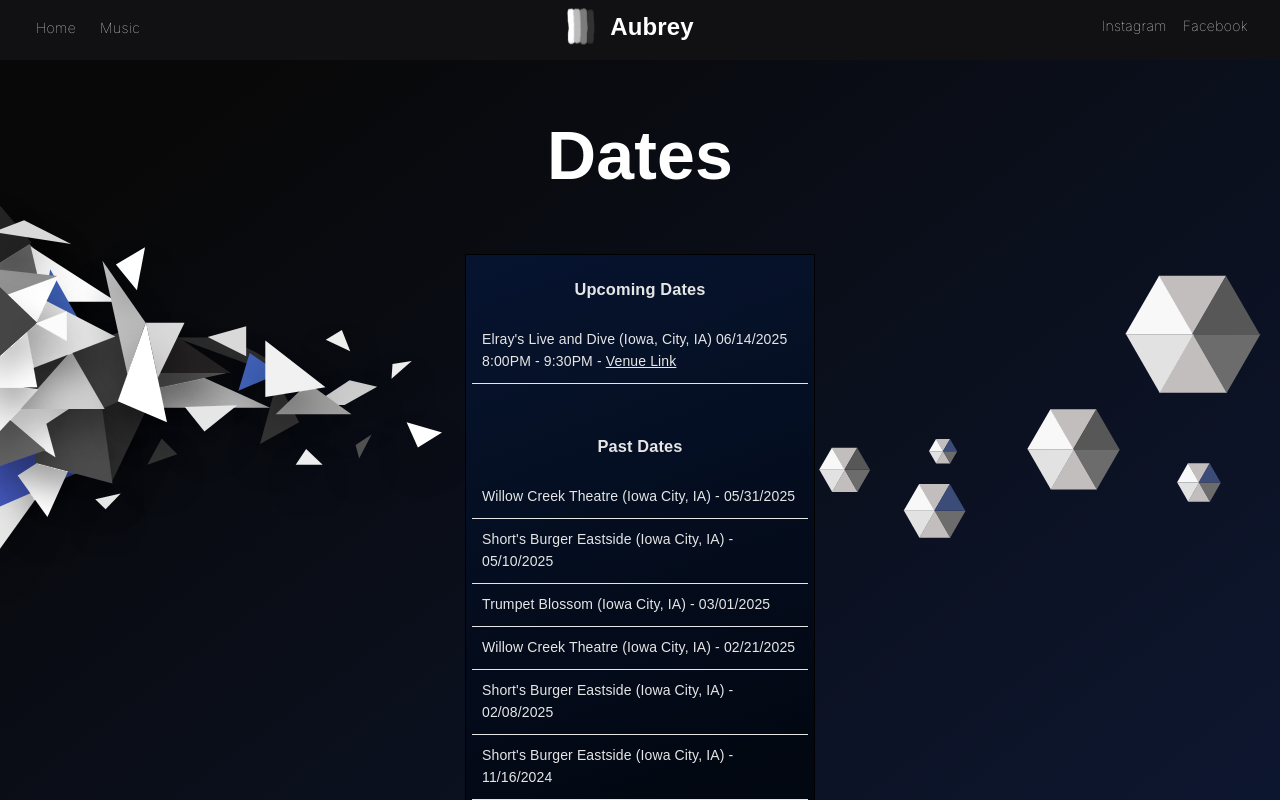
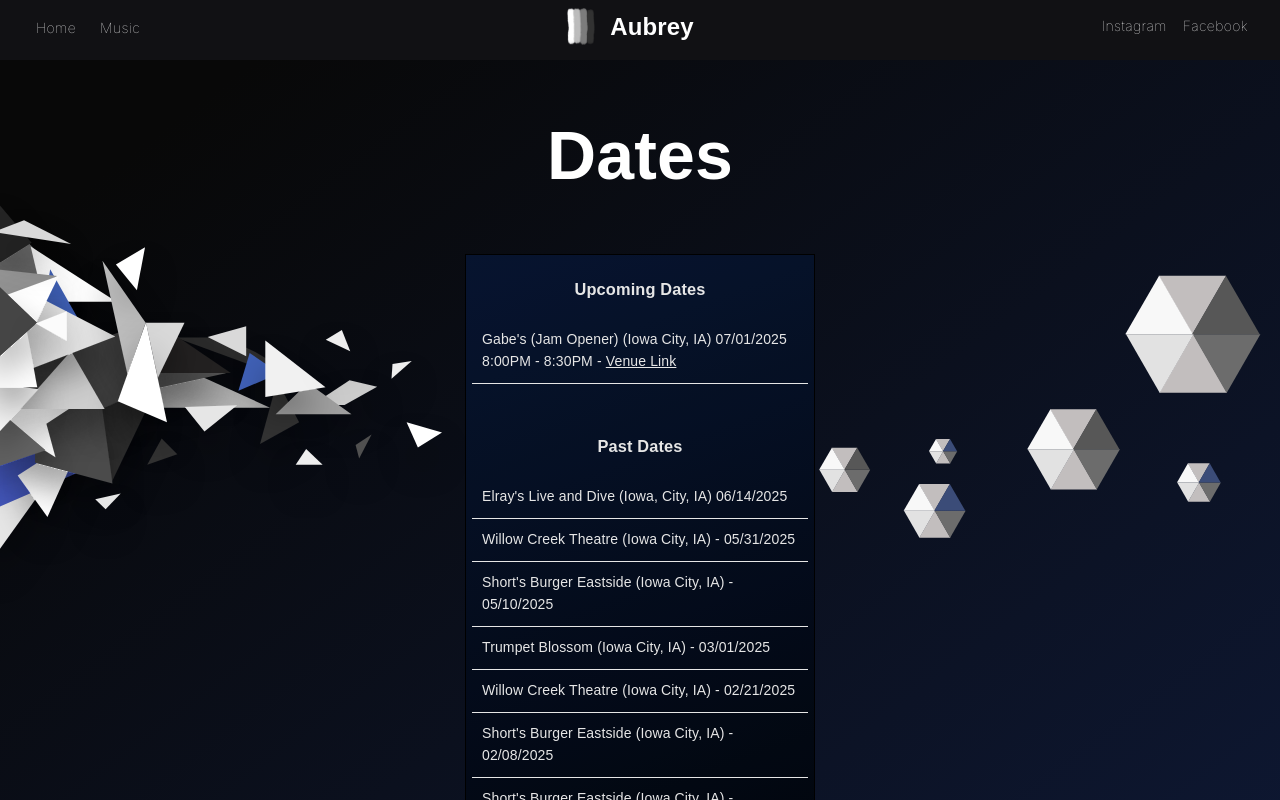
Before and after one commit to aubreyyates/theaubreymusic, a React (Create React App) app: page / in a window 1280 px wide. Shown: the top 800 px of the page. Built offline with nearby package versions, Linux system fonts and the light colour scheme; a web font is replaced by a local one.

Commit message:
Update dates.

```diff
--- a/src/pages/home/HomeOverlay.js
+++ b/src/pages/home/HomeOverlay.js
@@ -7,11 +7,10 @@ import './HomeOverlay.css';
 import Shapes from './svgComponents/shapes';
 import ShapesLeft from './svgComponents/shapesLeft';
 
-let upcomingDates = [
-  { text: `Elray's Live and Dive (Iowa, City, IA) 06/14/2025 8:00PM - 9:30PM`, link: `https://www.elraysliveanddive.com/` }
-];
+let upcomingDates = [{ text: `Gabe's (Jam Opener) (Iowa City, IA) 07/01/2025 8:00PM - 8:30PM`, link: `https://www.icgabes.com/` }];
 
 let pastDates = [
+  `Elray's Live and Dive (Iowa, City, IA) 06/14/2025`,
   `Willow Creek Theatre (Iowa City, IA) - 05/31/2025`,
   `Short's Burger Eastside (Iowa City, IA) - 05/10/2025`,
   `Trumpet Blossom (Iowa City, IA) - 03/01/2025`,
```
